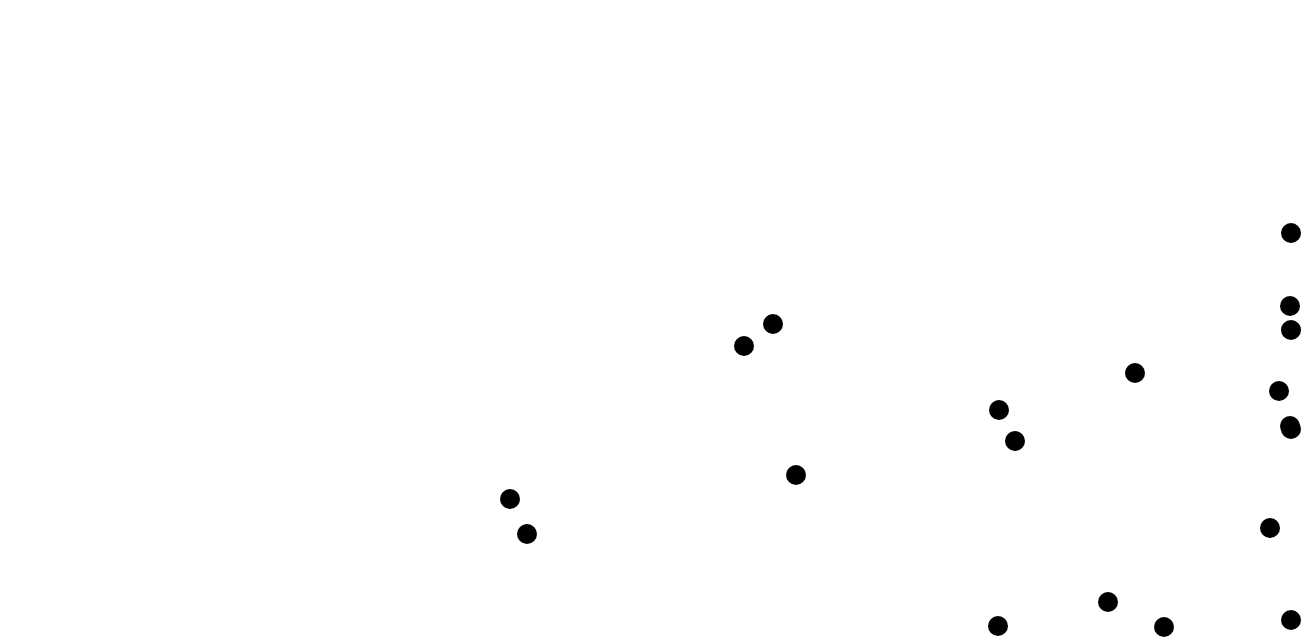
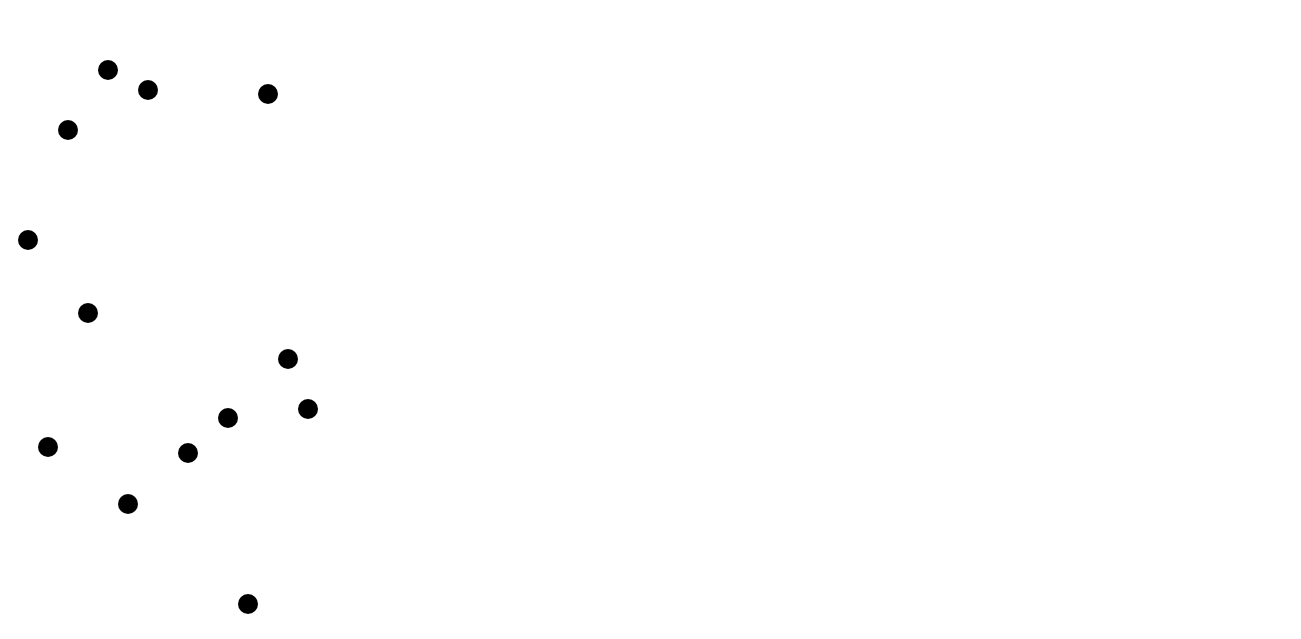
Before and after one commit to hagaykohelet/simulator-katbam, a React (Vite) app in the folder client/: page /game in a window 1280 px wide. Shown: the part 184-823 px from the top of the page, 1301 px wide, since content can reach past the window. Built offline with nearby package versions, Linux system fonts and the light colour scheme.

Commit message:
add circle

```diff
--- a/client/Pages/GamePage.jsx
+++ b/client/Pages/GamePage.jsx
@@ -8,15 +8,15 @@ function GamePage() {
 
     useEffect(()=>{
         setTimeout(() => {
-            setCount([...count, <Enemies />])
-        }, 100);
+            setCount([...count, "newEnemy"])
+        }, 500);
     },[count])
 
     return (
         <div className='game-page'>
-            {count.map((item)=>{
-
-                    return(item)
+            {count.map((item, id)=>{
+                    return(
+                    <Enemies key={id}/>)
             })}
 
         </div>
--- a/client/components/Enemies.jsx
+++ b/client/components/Enemies.jsx
@@ -3,9 +3,8 @@ function Enemies() {
     const [display, setDisplay] = useState("block")
     const maxX = parent.innerWidth
     const maxY = parent.innerHeight
-    const [x, setX] = useState(Math.floor(Math.random() * maxX))
-    const [y, setY] = useState(Math.floor(Math.random() * maxY))
-
+    const [x, setX] = useState(0)
+    const [y, setY] = useState(Math.floor(Math.random() *maxY))
     useEffect(() => {
         if (x < maxX) {
             setTimeout(() => {
@@ -15,7 +14,7 @@ function Enemies() {
         if (y < maxY) {
 
             setTimeout(() => {
-                setY(y + 2  )
+                setY(y + 1)
             }, 50);
         }
         else if (x >= maxX || y >= maxY) {
@@ -38,5 +37,3 @@ function Enemies() {
 }
 
 export default Enemies
-// 516 744
-// 487 743
```
